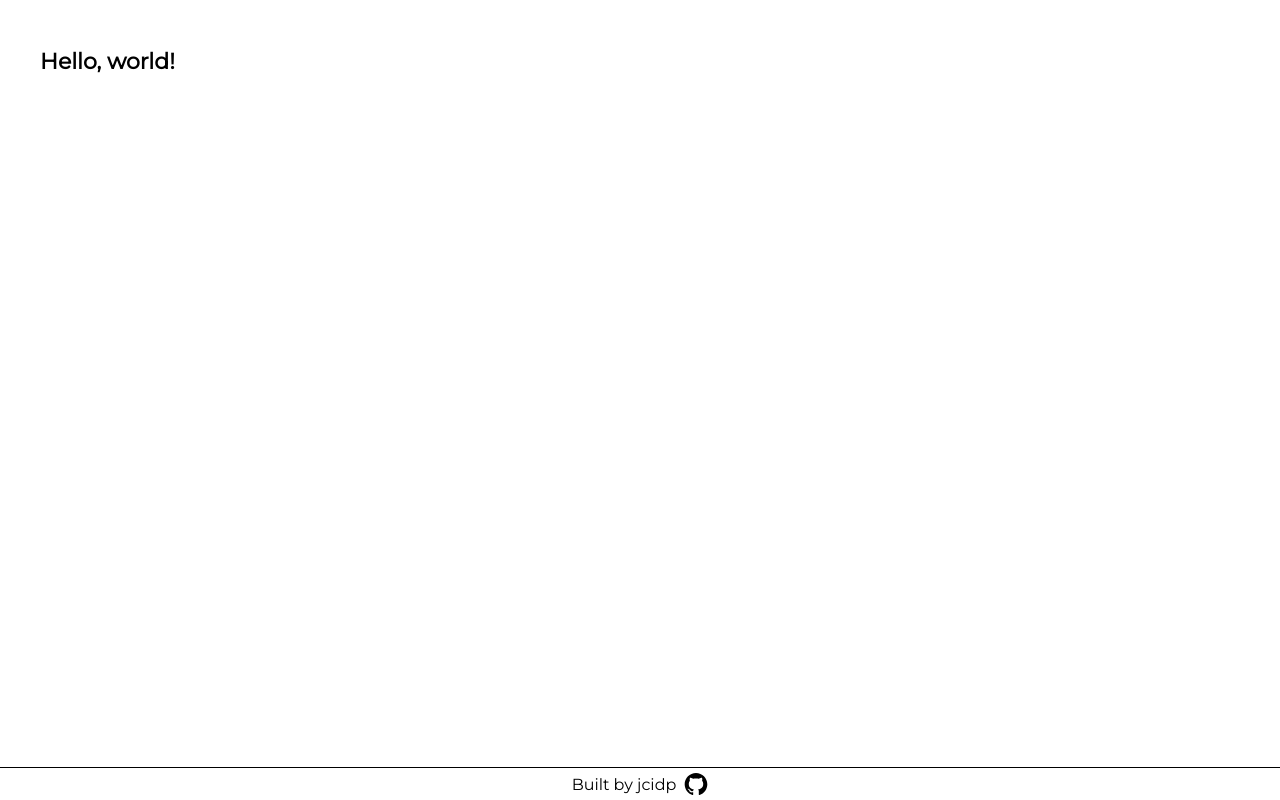
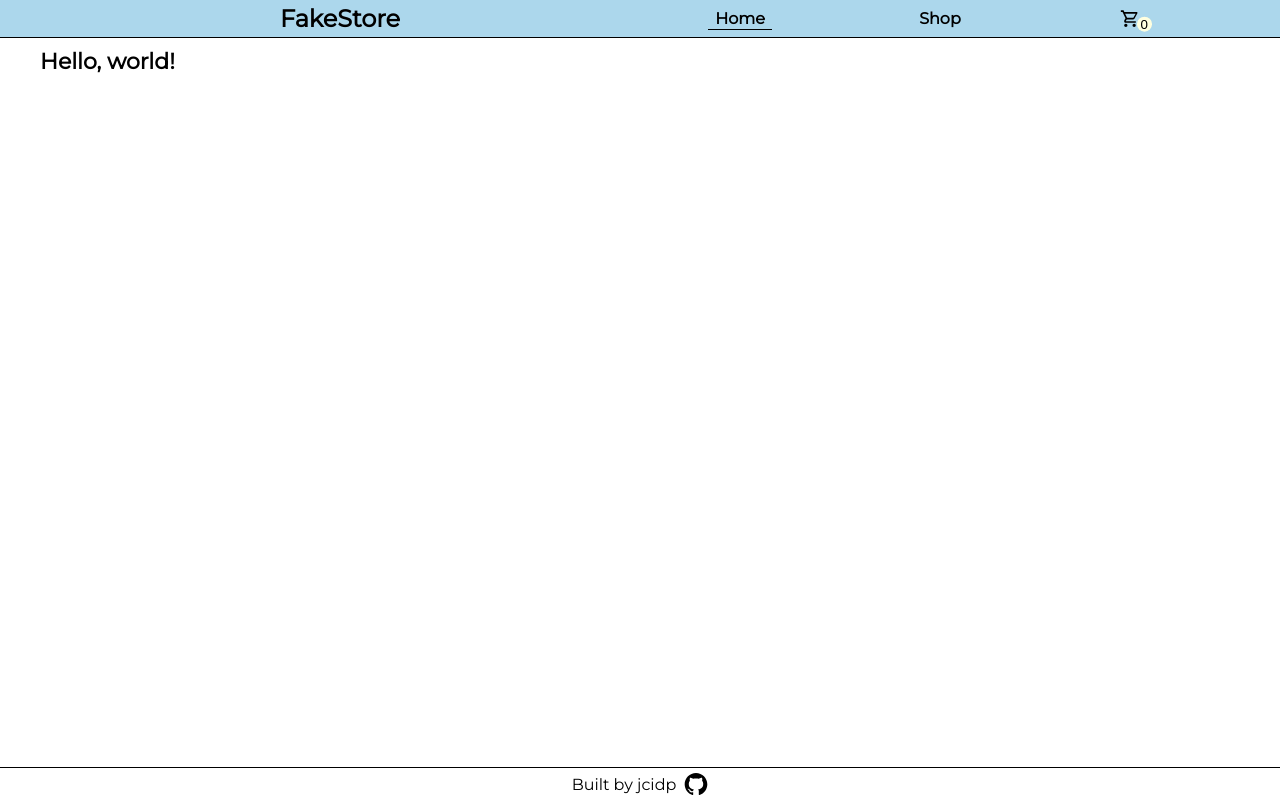
Before and after one commit to jcidp/shopping-cart-ts, a React (Vite) app: page / in a window 1280 px wide. Built offline with nearby package versions, Linux system fonts and the light colour scheme.

Commit message:
Add Header component and move Router to main.tsx

```diff
--- a/src/App.tsx
+++ b/src/App.tsx
@@ -1,12 +1,14 @@
 import styles from './App.module.css'
-import Router from './Router'
 import Footer from './components/Footer'
+import Header from './components/Header'
+import Home from './components/Home'
 
 function App() {
   return (
     <>
+      <Header />
       <main className={styles.main}>
-        <Router />
+        <Home />
       </main>
       <Footer />
     </>
--- a/src/Router.tsx
+++ b/src/Router.tsx
@@ -1,13 +1,14 @@
 import { RouterProvider, createBrowserRouter } from "react-router-dom"
+import App from "./App";
+import ErrorPage from "./components/ErrorPage";
 import Home from "./components/Home";
-import ErrorPage from "./components/ErrorPage";
 
 
 const Router = () => {
     const router = createBrowserRouter([
         {
             path: "/",
-            element: <Home />,
+            element: <App />,
             errorElement: <ErrorPage />,
         },
     ]);
--- /dev/null
+++ b/src/components/Header.tsx
@@ -0,0 +1,33 @@
+import { Link } from "react-router-dom";
+import styles from "../styles/Header.module.css";
+
+const Header = () => {
+  return (
+    <header className={styles.header}>
+      <div className={styles.container}>
+        <h1 className={styles.h1}><Link to="/">FakeStore</Link></h1>
+        <nav className={styles.nav}>
+          <ul className={styles.navMenu}>
+            <li className={styles.navItem}>
+              <Link to="/">Home</Link>
+              <div className={`${styles.underline} ${location.pathname === "/" && styles.selected}`}></div>
+            </li>
+            <li className={styles.navItem}>
+              <Link to="/shop">Shop</Link>
+              <div className={`${styles.underline} ${location.pathname === "/shop" && styles.selected}`}></div>
+            </li>
+            <li className={styles.navItem}>
+              <button className={styles.cart}>
+                <svg xmlns="http://www.w3.org/2000/svg" viewBox="0 0 24 24"><title>cart-outline</title><path d="M17,18A2,2 0 0,1 19,20A2,2 0 0,1 17,22C15.89,22 15,21.1 15,20C15,18.89 15.89,18 17,18M1,2H4.27L5.21,4H20A1,1 0 0,1 21,5C21,5.17 20.95,5.34 20.88,5.5L17.3,11.97C16.96,12.58 16.3,13 15.55,13H8.1L7.2,14.63L7.17,14.75A0.25,0.25 0 0,0 7.42,15H19V17H7C5.89,17 5,16.1 5,15C5,14.65 5.09,14.32 5.24,14.04L6.6,11.59L3,4H1V2M7,18A2,2 0 0,1 9,20A2,2 0 0,1 7,22C5.89,22 5,21.1 5,20C5,18.89 5.89,18 7,18M16,11L18.78,6H6.14L8.5,11H16Z" /></svg>
+                <span className={styles.cartItems}>0</span>
+              </button>
+              <div className={`${styles.underline} ${styles.underlineCart} ${location.pathname === "/cart" && styles.selectedCart}`}></div>
+            </li>
+          </ul>
+        </nav>
+      </div>
+    </header>
+  );
+};
+
+export default Header
--- a/src/main.tsx
+++ b/src/main.tsx
@@ -1,10 +1,10 @@
 import React from 'react'
 import ReactDOM from 'react-dom/client'
-import App from './App.tsx'
 import './index.css'
+import Router from './Router.tsx'
 
 ReactDOM.createRoot(document.getElementById('root')!).render(
   <React.StrictMode>
-    <App />
+    <Router />
   </React.StrictMode>,
 )
--- /dev/null
+++ b/src/styles/Header.module.css
@@ -0,0 +1,82 @@
+.header {
+  position: fixed;
+  z-index: 1;
+  top: 0;
+  width: 100%;
+  background-color: #ACD7EC;
+  border-bottom: 1px solid black;
+  padding: 0.25em 0;
+
+  & .container {
+      display: grid;
+      grid-template-columns: 1fr 1fr;
+      text-align: center;
+      width: min(1200px, 100% - 4rem);
+      margin-inline: auto;
+  }
+
+  & .underline {
+      position: absolute;
+      bottom: -2px;
+      left: 50%;
+      width: 4em;
+      border-top: 1px solid black;
+      transform-origin: -50%;
+      transition: transform 0.5s ease-in-out;
+      transform: scaleX(0) translateX(-50%);
+  }
+
+  & .underlineCart {
+      width: 3em;
+      transform: scaleX(0) translate(-2em, 1px);
+  }
+
+  & .selected {
+      transform: scaleX(1) translateX(-50%);
+  }
+
+  & .selectedCart {
+      transform: scaleX(1) translate(-2em, 1px);
+  }
+}
+
+.nav {
+  display: grid;
+  align-items: center;
+}
+
+.navMenu {
+  list-style: none;
+  display: grid;
+  grid-template-columns: repeat(3, 1fr);
+  align-items: center;
+  font-weight: bold;
+}
+
+.navItem {
+  position: relative;
+}
+
+.cart {
+  position: relative;
+  background-color: transparent;
+  border: none;
+  transform: translate(-0.75em, 0.125em);
+
+  & svg {
+      width: 1.5em;
+  }
+
+  &:hover {
+      cursor: pointer;
+  }
+}
+
+.cartItems {
+  position: absolute;
+  bottom: 0;
+  right: -0.75rem;
+  background-color: lightyellow;
+  border-radius: 50%;
+  padding: 0 0.25rem;
+}
```
